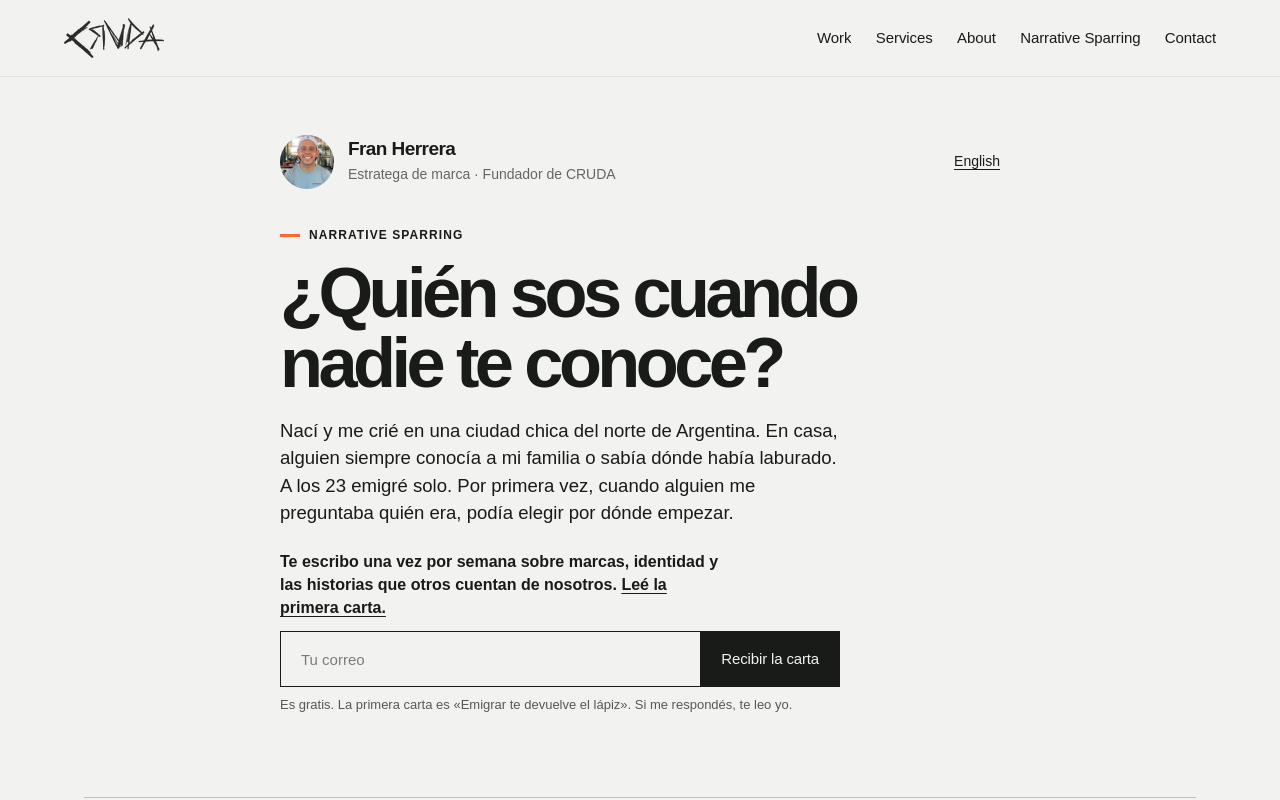
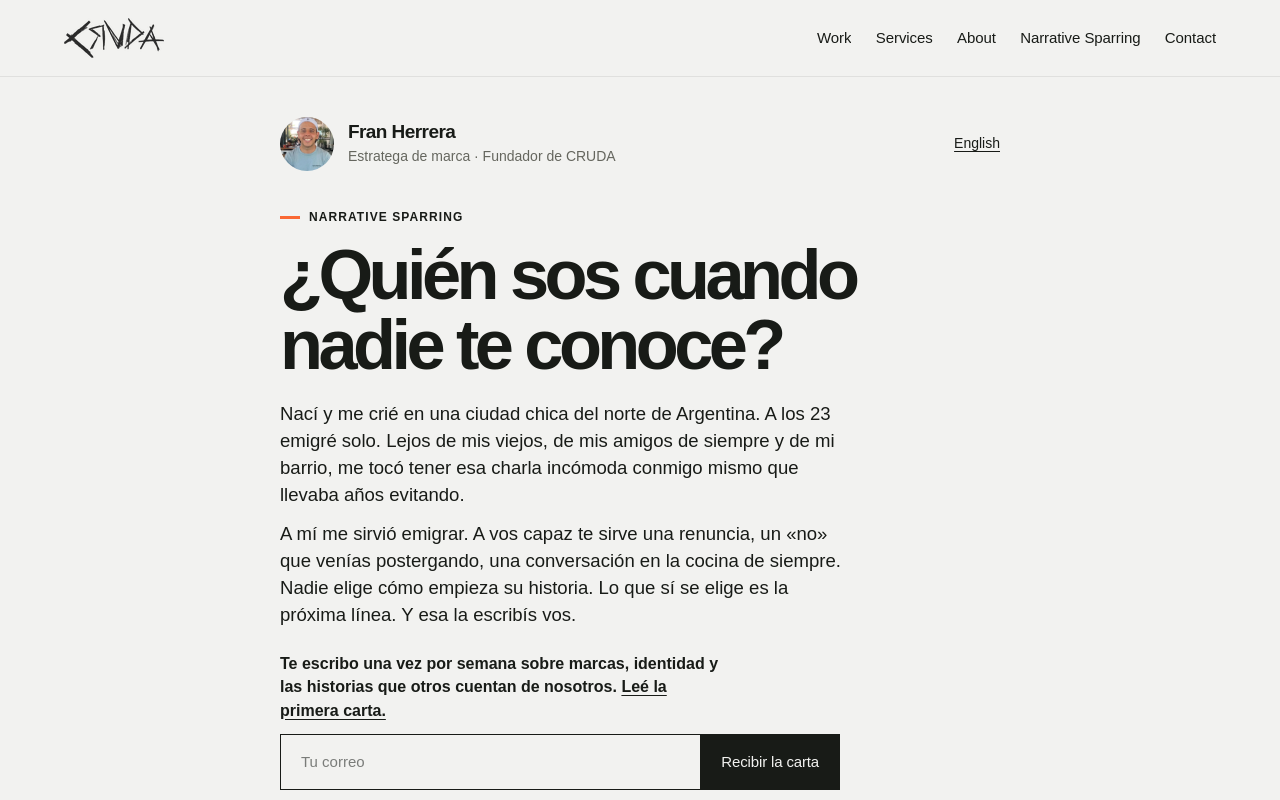
Before and after one commit to FranHerrera23/cruda-story-craft, a Next.js app: page /narrative-sparring in a window 1280 px wide. Shown: the top 800 px of the page. Built offline with nearby package versions, Linux system fonts and the light colour scheme; a web font is replaced by a local one.

Commit message:
Contar la apertura desde el ensayo de Fran sobre emigrar

```diff
--- a/app/narrative-sparring/page.tsx
+++ b/app/narrative-sparring/page.tsx
@@ -116,7 +116,8 @@ export default async function NarrativeSparring({ searchParams }: PageProps) {
         <div className="sparring-letter">
           <p className="sparring-byline">Narrative Sparring</p>
           <h1 id="apertura">{english ? 'Who are you when no one knows you?' : '¿Quién sos cuando nadie te conoce?'}</h1>
-          <p>{english ? 'I grew up in a small city in northern Argentina. Back home, someone always knew my family or where I’d worked. I moved abroad on my own at 23. For the first time, when someone asked who I was, I got to choose where to start.' : 'Nací y me crié en una ciudad chica del norte de Argentina. En casa, alguien siempre conocía a mi familia o sabía dónde había laburado. A los 23 emigré solo. Por primera vez, cuando alguien me preguntaba quién era, podía elegir por dónde empezar.'}</p>
+          <p>{english ? 'I grew up in a small city in northern Argentina. At 23, I moved abroad on my own. My parents, my old friends, the neighborhood I grew up in, all of it was far away. I finally had to sit down and have the conversation with myself I’d been putting off for years.' : 'Nací y me crié en una ciudad chica del norte de Argentina. A los 23 emigré solo. Lejos de mis viejos, de mis amigos de siempre y de mi barrio, me tocó tener esa charla incómoda conmigo mismo que llevaba años evitando.'}</p>
+          <p>{english ? 'For me, it took moving abroad. For you, it might be quitting a job, finally saying no, or having a conversation in the same old kitchen. None of us gets to choose how our story begins. You get to write the next line.' : 'A mí me sirvió emigrar. A vos capaz te sirve una renuncia, un «no» que venías postergando, una conversación en la cocina de siempre. Nadie elige cómo empieza su historia. Lo que sí se elige es la próxima línea. Y esa la escribís vos.'}</p>
           <div className="sparring-signup" id="suscripcion">
             <p>{english ? 'Once a week I write to you about brands, identity and the stories people tell about us.' : 'Te escribo una vez por semana sobre marcas, identidad y las historias que otros cuentan de nosotros.'} <Link href={'/thinking/emigrar-te-devuelve-el-lapiz' + suffix} hrefLang="es">{english ? 'Read the first letter in Spanish.' : 'Leé la primera carta.'}</Link></p>
             <NewsletterCTA locale={language} campaign="narrative-sparring" variant="light" ctaLabel={subscribe} helper={english ? "Free. Your first letter is in Spanish. Reply anytime. I read every response." : "Es gratis. La primera carta es «Emigrar te devuelve el lápiz». Si me respondés, te leo yo."} />
```
